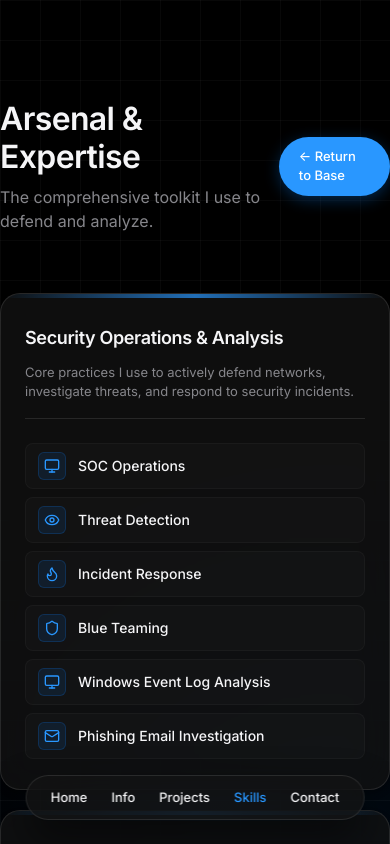
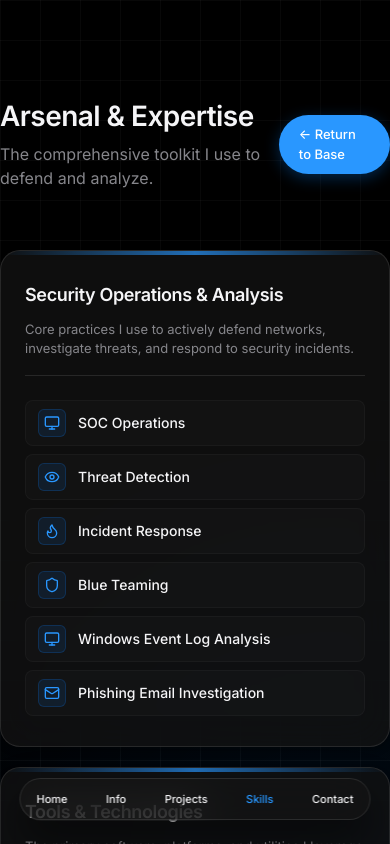
Before and after one commit to mukundhasuresh/MUKUNDHA-PORTFOLIO-CYS, a React (Vite) app: page /skills in a window 390 px wide. Shown: the top 844 px of the page. Built offline with nearby package versions, Linux system fonts and the light colour scheme.

Commit message:
style: optimize layout and typography for mobile responsiveness

```diff
--- a/src/index.css
+++ b/src/index.css
@@ -115,8 +115,29 @@ h1, h2, h3, h4 {
 }
 
 @media (max-width: 768px) {
-  .card-grid-4 {
+  .card-grid-4, .card-grid {
     grid-template-columns: 1fr;
+  }
+  .container {
+    padding: 0 20px;
+  }
+  .section {
+    padding: 60px 0;
+  }
+  .title-hero {
+    font-size: 40px;
+  }
+  .title-section {
+    font-size: 28px;
+  }
+  .bottom-nav {
+    width: 90%;
+    gap: 12px !important;
+    padding: 12px 16px !important;
+    justify-content: space-between;
+  }
+  .bottom-nav a {
+    font-size: 11px;
   }
 }
 
--- a/src/pages/Home.jsx
+++ b/src/pages/Home.jsx
@@ -218,7 +218,7 @@ const Home = () => {
       {/* 3. PROJECTS SECTION */}
       <section className="container section">
         <FadeIn>
-          <div style={{ display: 'flex', justifyContent: 'space-between', alignItems: 'center', marginBottom: '60px' }}>
+          <div style={{ display: 'flex', flexWrap: 'wrap', gap: '16px', justifyContent: 'space-between', alignItems: 'center', marginBottom: '40px' }}>
             <h2 className="title-section">Selected Projects</h2>
             <Link to="/projects" style={{ color: 'var(--accent-color)', fontWeight: 500 }}>View All Projects &rarr;</Link>
           </div>
@@ -240,7 +240,7 @@ const Home = () => {
         <div style={{ position: 'absolute', top: '50%', left: '50%', transform: 'translate(-50%, -50%)', width: '100vw', height: '100%', background: 'radial-gradient(ellipse at center, rgba(10,132,255,0.08) 0%, transparent 60%)', zIndex: -1 }}></div>
 
         <FadeIn>
-          <div className="container" style={{ display: 'flex', justifyContent: 'space-between', alignItems: 'flex-end', marginBottom: '60px' }}>
+          <div className="container" style={{ display: 'flex', flexWrap: 'wrap', gap: '20px', justifyContent: 'space-between', alignItems: 'flex-end', marginBottom: '40px' }}>
             <div>
               <h2 className="title-section" style={{ marginBottom: '12px' }}>Skills & Tools</h2>
               <p style={{ color: 'var(--text-secondary)', fontSize: '16px', margin: 0 }}>The technologies I use to secure and analyze.</p>
@@ -307,7 +307,7 @@ const Home = () => {
               <p style={{ color: 'var(--text-secondary)', fontSize: '18px', lineHeight: 1.6, marginBottom: '40px' }}>
                 Currently seeking an entry-level SOC Analyst role to apply my skills in threat detection and incident response.
               </p>
-              <div style={{ display: 'flex', gap: '20px', alignItems: 'center', marginBottom: '40px' }}>
+              <div style={{ display: 'flex', flexWrap: 'wrap', gap: '20px', alignItems: 'center', marginBottom: '40px' }}>
                 <Link to="/contact" style={{ display: 'inline-block', background: 'var(--accent-color)', color: '#fff', padding: '16px 32px', borderRadius: '30px', fontWeight: '600', fontSize: '16px' }}>
                   Full Contact Details
                 </Link>
```
